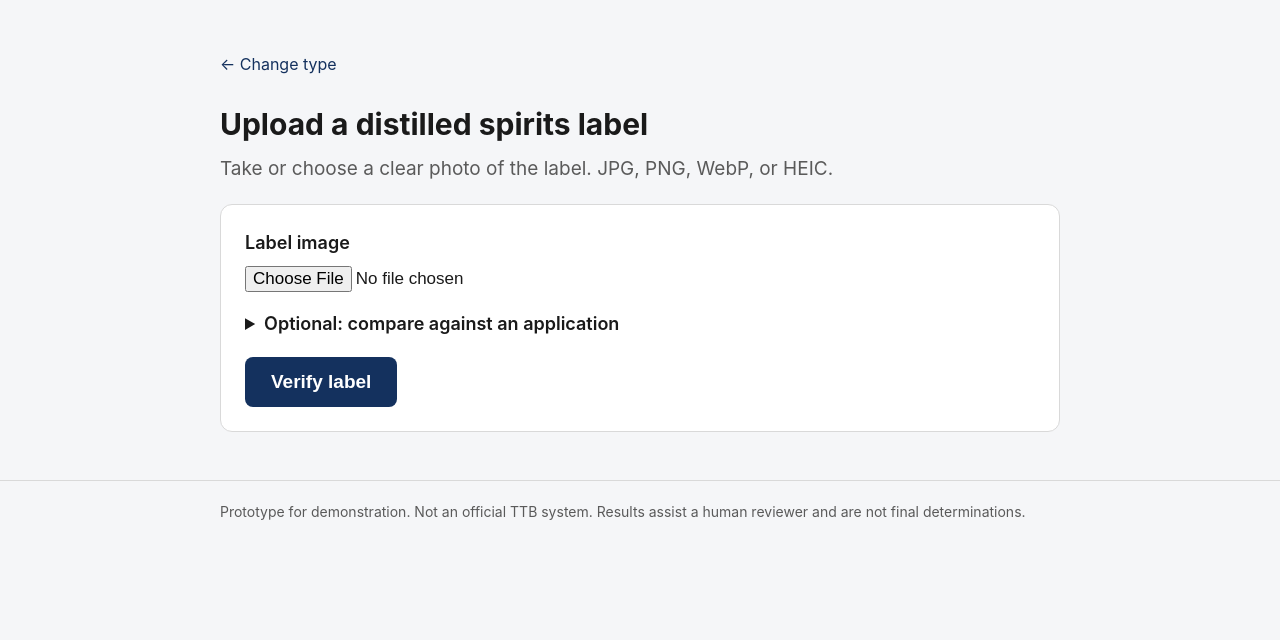
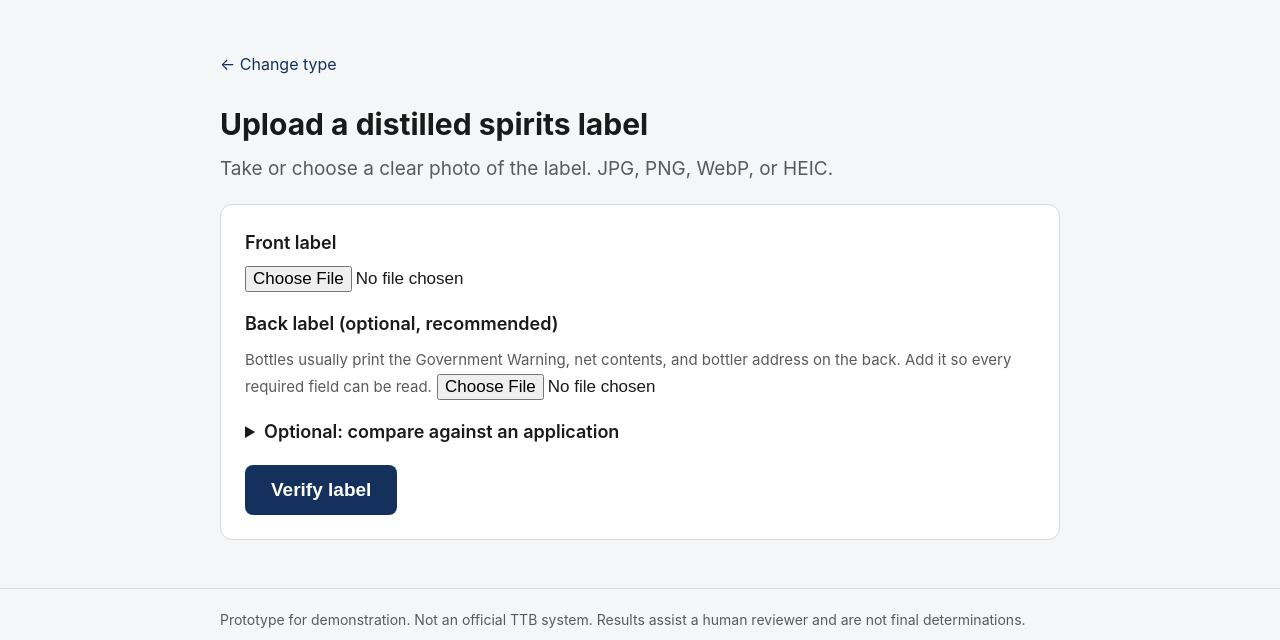
Before and after one commit to Hvoegeli/ttb-label-verifier, a FastAPI app: page /upload in a window 1280 px wide. Shown: the part 65-705 px from the top of the page. Run offline with FastAPI, Linux system fonts and the light colour scheme; some libraries are stand-ins or nearby versions.

Commit message:
feat(ui): optional back-label upload, warning diff, human-in-the-loop note
Real bottles split mandatory fields across two faces, so /verify now accepts an
optional back-label image and sends both to the model in one call (extractor
already supported it). When the Government Warning does not match, the result
page shows the statute text next to what was read, so a human can tell a real
defect from a photo mis-transcription. A standing note states that a photo from a
real bottle should be confirmed by a person, since verbatim warning reading off a
curved label is the weak point. Refactor upload validation into one helper used
for both images. 110 tests pass; verified live end to end with a real HEIC pair.

Co-Authored-By: Claude Opus 4.8 (1M context) <noreply@anthropic.com>

```diff
--- a/app/main.py
+++ b/app/main.py
@@ -88,43 +88,41 @@ def upload_page(request: Request, beverage: str = "spirits"):
     )
 
 
+async def _validate_and_normalize(image: UploadFile) -> bytes:
+    """Validate one upload (type, size, decodes) and return a clean JPEG.
+
+    Raises ImageValidationError (user-safe message) on any problem. Size is
+    checked from the multipart metadata BEFORE the bytes are read into memory;
+    normalize_to_jpeg adds the byte-length and pixel-dimension defenses.
+    """
+    if not has_allowed_extension(image.filename):
+        raise ImageValidationError(
+            "Unsupported file type. Please upload a JPG, PNG, WebP, or HEIC image."
+        )
+    max_bytes = settings.max_upload_mb * 1024 * 1024
+    if image.size is not None and image.size > max_bytes:
+        raise ImageValidationError(
+            f"Image is larger than the {settings.max_upload_mb} MB limit. Please upload a smaller photo."
+        )
+    raw = await image.read()
+    return normalize_to_jpeg(raw, settings.max_upload_mb)
+
+
 @app.post("/verify", response_class=HTMLResponse)
 async def verify(
     request: Request,
     image: UploadFile = File(...),
+    image_back: UploadFile | None = File(default=None),
     application: str = Form(default=""),
     beverage: str = Form(default="spirits"),
 ):
-    # Friendly early rejection on obviously wrong file types.
-    if not has_allowed_extension(image.filename):
-        return templates.TemplateResponse(
-            request,
-            "upload.html",
-            {
-                "beverage": beverage,
-                "error": "Unsupported file type. Please upload a JPG, PNG, WebP, or HEIC image.",
-            },
-            status_code=400,
-        )
-
-    # Reject an oversized upload using the size the multipart parser already
-    # knows, BEFORE reading the bytes into this process. normalize_to_jpeg keeps
-    # its own byte-length check as defense in depth.
-    max_bytes = settings.max_upload_mb * 1024 * 1024
-    if image.size is not None and image.size > max_bytes:
-        return templates.TemplateResponse(
-            request,
-            "upload.html",
-            {
-                "beverage": beverage,
-                "error": f"Image is larger than the {settings.max_upload_mb} MB limit. Please upload a smaller photo.",
-            },
-            status_code=400,
-        )
-
-    raw = await image.read()
+    # Validate and normalize the front label (required) and the back label
+    # (optional). Real bottles split mandatory fields across both faces, so both
+    # photos go to the model in one call.
     try:
-        jpeg = normalize_to_jpeg(raw, settings.max_upload_mb)
+        jpegs = [await _validate_and_normalize(image)]
+        if image_back is not None and image_back.filename:
+            jpegs.append(await _validate_and_normalize(image_back))
     except ImageValidationError as exc:
         return templates.TemplateResponse(
             request,
@@ -133,14 +131,14 @@ async def verify(
             status_code=400,
         )
 
-    # Show the cleaned image back to the user as a preview.
-    image_b64 = base64.b64encode(jpeg).decode("ascii")
+    # Show the cleaned image(s) back to the user as previews.
+    previews = [base64.b64encode(j).decode("ascii") for j in jpegs]
 
-    # One vision call extracts the fields. Time it so we can show (and prove) the
-    # per-label latency. Rule checks (Task Group 4) are not wired in yet.
+    # One vision call reads the fields across all supplied images. Time it so we
+    # can show (and prove) the per-label latency.
     started = time.perf_counter()
     try:
-        extraction = extract_fields(jpeg)
+        extraction = extract_fields(jpegs)
     except ExtractionError as exc:
         result = {
             "overall": "NEEDS REVIEW",
@@ -153,7 +151,7 @@ async def verify(
         }
         return templates.TemplateResponse(
             request, "result.html",
-            {"result": result, "image_b64": image_b64, "beverage": beverage},
+            {"result": result, "previews": previews, "beverage": beverage},
         )
 
     processing_ms = (time.perf_counter() - started) * 1000
@@ -186,6 +184,19 @@ async def verify(
         if o.detail and o.detail.get("tier2_advisory")
     ]
 
+    # When the warning does not match, surface what the statute expects vs what
+    # was read off the label, so a human can tell a real defect from a photo
+    # mis-transcription (the most common failure on a curved back label).
+    warning_diff = None
+    for o in outcomes:
+        if o.field == "Government warning" and o.status != "PASS" and o.detail:
+            expected = o.detail.get("expected_near") or o.detail.get("expected")
+            got = o.detail.get("got_near") or o.detail.get("got")
+            if expected or got:
+                warning_diff = {"expected": expected, "got": got}
+        if o.field == "Government warning":
+            break
+
     # Optional match check: compare the label against a mock application (JSON).
     match_rows = None
     match_error = None
@@ -217,6 +228,7 @@ async def verify(
         "match": match_rows,
         "match_error": match_error,
         "advisories": advisories or None,
+        "warning_diff": warning_diff,
         "note": note,
         "processing_ms": processing_ms,
         "cost_usd": extraction.cost_usd,
@@ -224,5 +236,5 @@ async def verify(
     return templates.TemplateResponse(
         request,
         "result.html",
-        {"result": result, "image_b64": image_b64, "beverage": beverage},
+        {"result": result, "previews": previews, "beverage": beverage},
     )
--- a/app/static/style.css
+++ b/app/static/style.css
@@ -121,6 +121,14 @@ table.fields th { font-size: 14px; text-transform: uppercase; letter-spacing: 0.
 .advisory ul { margin: 8px 0 0; padding-left: 18px; font-size: 15px; }
 .advisory li { margin-bottom: 6px; }
 
+/* Human-in-the-loop caveat + warning transcription diff */
+.human-note { font-size: 14px; color: var(--muted); background: #f7f8fa; border: 1px solid var(--line); border-radius: 8px; padding: 10px 14px; margin: 0 0 16px; }
+.result-image img + img { margin-top: 12px; }
+.warning-diff { background: #fdf4e3; border: 1px solid #e3c766; border-radius: 8px; padding: 14px 16px; margin: 18px 0; }
+.warning-diff h3 { margin: 0 0 6px; font-size: 17px; }
+.warning-diff p { margin: 8px 0; font-size: 15px; }
+.diff-tag { display: inline-block; font-size: 11px; font-weight: 700; text-transform: uppercase; letter-spacing: 0.04em; color: var(--muted); background: #ececec; border-radius: 999px; padding: 1px 8px; margin-right: 6px; }
+
 .nav-stats { margin-left: auto; color: #fff; text-decoration: none; font-size: 15px; opacity: 0.9; }
 .nav-stats:hover { text-decoration: underline; }
 
--- a/app/templates/upload.html
+++ b/app/templates/upload.html
@@ -13,8 +13,14 @@
   <input type="hidden" name="beverage" value="{{ beverage }}">
 
   <label class="field">
-    <span class="field-label">Label image</span>
+    <span class="field-label">Front label</span>
     <input type="file" name="image" accept="image/*,.heic,.heif" required>
+  </label>
+
+  <label class="field">
+    <span class="field-label">Back label (optional, recommended)</span>
+    <span class="hint">Bottles usually print the Government Warning, net contents, and bottler address on the back. Add it so every required field can be read.</span>
+    <input type="file" name="image_back" accept="image/*,.heic,.heif">
   </label>
 
   <details class="optional">
```
Also changed, not shown: app/templates/result.html (+14 -1 lines), docs/SECURITY_AND_COMPLIANCE.md (+1 -1 lines), tests/test_app.py (+31 -0 lines).
